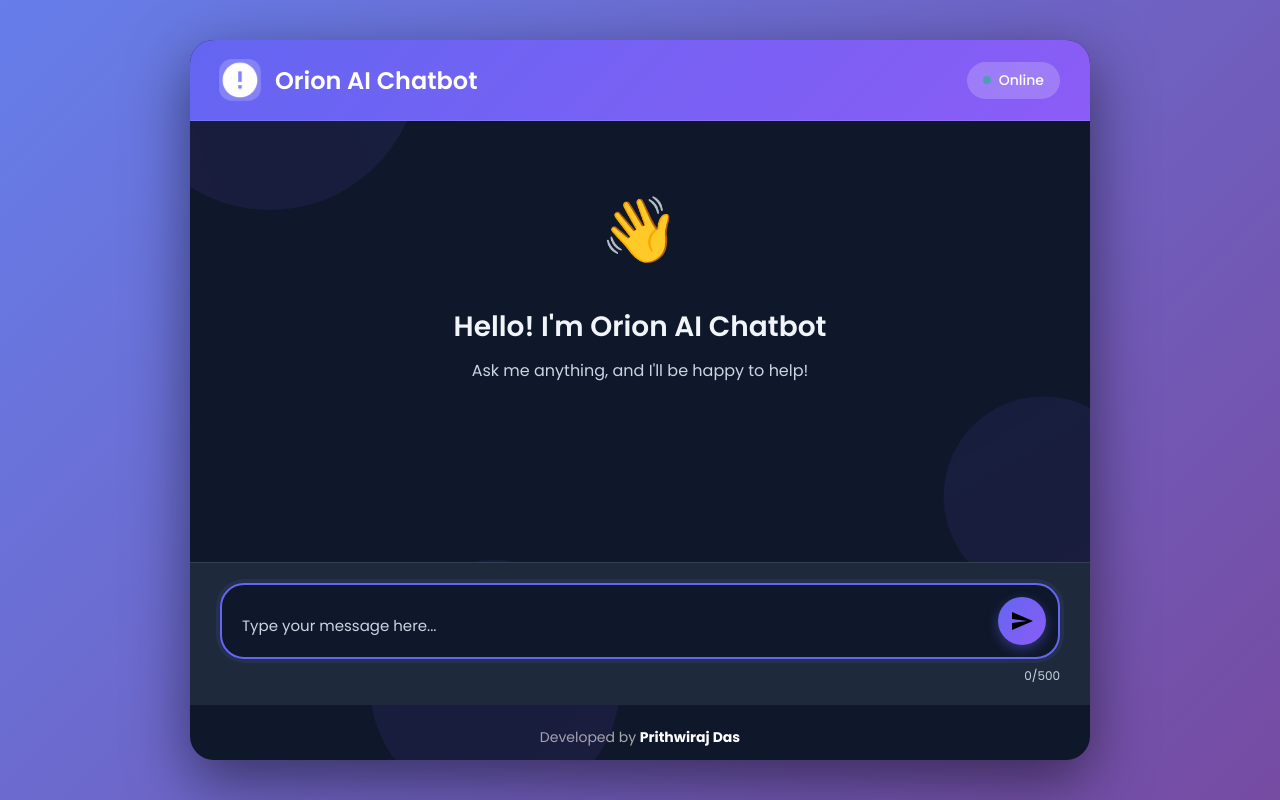
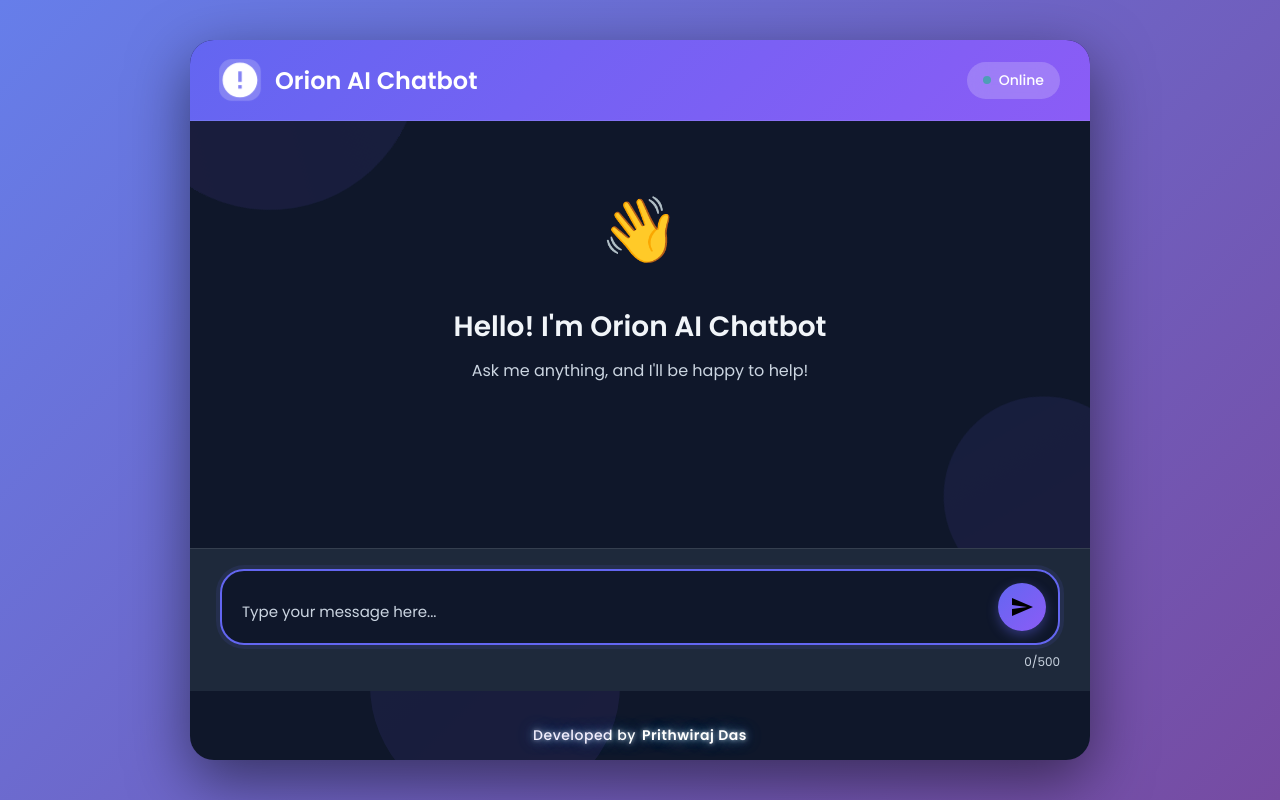
Before and after one commit to prithwiraj84/Orion-AI-chatbot, a Flask app: page / in a window 1280 px wide. Run offline with Flask 3, Linux system fonts and the light colour scheme.

Commit message:
Update styles.css

```diff
--- a/static/styles.css
+++ b/static/styles.css
@@ -497,15 +497,54 @@ html {
 }
 
 .chat-footer {
+    width: 100%;
+    padding: 14px 0;
+    margin-top: 20px;
+
+    display: flex;
+    justify-content: center;
+    align-items: center;
+
+    font-family: 'Poppins', sans-serif;
+    font-size: 14px;
+    font-weight: 500;
+    letter-spacing: 0.5px;
+
+    color: #ffffff;
     text-align: center;
-    padding: 12px;
-    font-size: 14px;
-    color: #aaa;
+
     background: transparent;
-    margin-top: 10px;
-    font-family: 'Poppins', sans-serif;
+
+    /* Glow effect */
+    text-shadow:
+        0 0 5px rgba(255, 255, 255, 0.6),
+        0 0 10px rgba(120, 200, 255, 0.6),
+        0 0 20px rgba(120, 200, 255, 0.5),
+        0 0 30px rgba(120, 200, 255, 0.4);
+
+    animation: footerGlow 3s ease-in-out infinite alternate;
 }
 
 .chat-footer strong {
-    color: #fff;
+    margin-left: 6px;
+    color: #ffffff;
+    font-weight: 600;
 }
+
+/* Glow animation */
+@keyframes footerGlow {
+    0% {
+        text-shadow:
+            0 0 4px rgba(255, 255, 255, 0.5),
+            0 0 8px rgba(120, 200, 255, 0.5),
+            0 0 16px rgba(120, 200, 255, 0.4),
+            0 0 24px rgba(120, 200, 255, 0.3);
+    }
+    100% {
+        text-shadow:
+            0 0 6px rgba(255, 255, 255, 0.9),
+            0 0 14px rgba(120, 200, 255, 0.9),
+            0 0 26px rgba(120, 200, 255, 0.7),
+            0 0 40px rgba(120, 200, 255, 0.6);
+    }
+}
```
